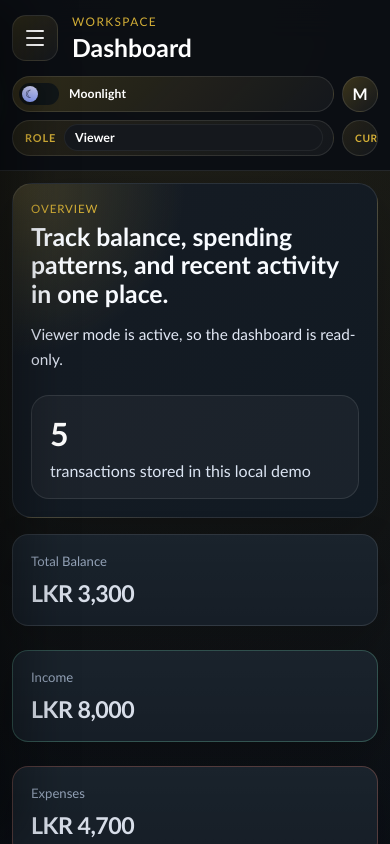
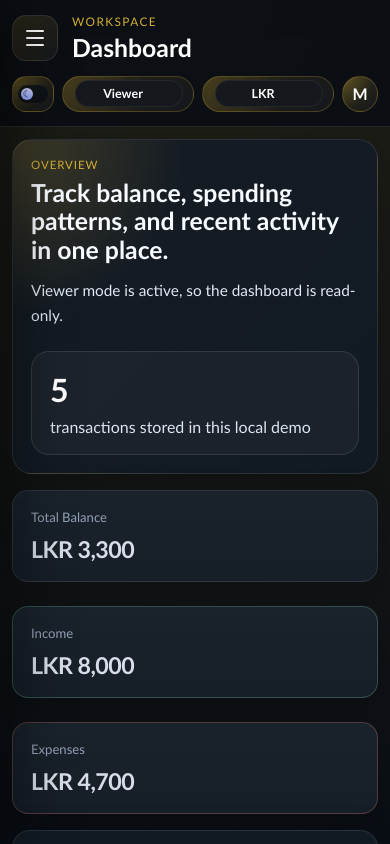
Before and after one commit to MalshaFDO/Finance-Dashboard, a React (Vite) app: page / in a window 390 px wide. Shown: the top 844 px of the page. Built offline with nearby package versions, Linux system fonts and the light colour scheme.

Commit message:
Add gold accent to mobile topbar controls

```diff
--- a/src/components/layout/Topbar/Topbar.css
+++ b/src/components/layout/Topbar/Topbar.css
@@ -355,47 +355,44 @@
   .topbar-right {
     width: 100%;
     display: grid;
-    grid-template-columns: minmax(0, 1fr) 36px;
-    grid-template-areas:
-      "theme profile"
-      "role currency";
+    grid-template-columns: 42px minmax(0, 1fr) minmax(0, 1fr) 36px;
+    grid-template-areas: "theme role currency profile";
     align-items: center;
     gap: 8px;
   }
 
   .theme-toggle-pill {
     grid-area: theme;
-    justify-content: flex-start;
-    width: 100%;
-    min-width: 0;
+    justify-content: center;
+    width: 42px;
+    min-width: 42px;
     height: 36px;
-    padding: 4px 10px 4px 6px;
-    border-radius: 999px;
-    background: linear-gradient(135deg, rgba(212, 175, 55, 0.18), var(--surface-soft));
+    padding: 0;
+    border-radius: 14px;
+    border-color: rgba(212, 175, 55, 0.28);
+    background:
+      radial-gradient(circle at top left, rgba(212, 175, 55, 0.28), transparent 68%),
+      linear-gradient(135deg, rgba(212, 175, 55, 0.18), var(--surface-soft));
     box-shadow: none;
   }
 
   .theme-toggle-label {
-    display: inline;
-    font-size: 0.76rem;
-    overflow: hidden;
-    text-overflow: ellipsis;
-    white-space: nowrap;
+    display: none;
   }
 
   .theme-toggle-track {
-    width: 40px;
-    height: 22px;
+    width: 30px;
+    height: 18px;
   }
 
   .theme-toggle-thumb {
-    width: 16px;
-    height: 16px;
-    font-size: 0.7rem;
+    width: 12px;
+    height: 12px;
+    font-size: 0.58rem;
   }
 
   .theme-toggle-pill.light .theme-toggle-thumb {
-    transform: translateX(16px);
+    transform: translateX(12px);
   }
 
   .role-pill {
@@ -405,7 +402,10 @@
     height: 36px;
     padding: 5px 10px 5px 12px;
     border-radius: 999px;
-    background: linear-gradient(135deg, rgba(212, 175, 55, 0.12), var(--surface-soft));
+    border-color: rgba(212, 175, 55, 0.24);
+    background:
+      radial-gradient(circle at top left, rgba(212, 175, 55, 0.18), transparent 62%),
+      linear-gradient(135deg, rgba(212, 175, 55, 0.14), var(--surface-soft));
     box-shadow: none;
     overflow: hidden;
   }
@@ -418,28 +418,26 @@
     padding: 5px 10px 5px 12px;
     gap: 6px;
     border-radius: 999px;
-    background: linear-gradient(135deg, rgba(212, 175, 55, 0.12), var(--surface-soft));
+    border-color: rgba(212, 175, 55, 0.24);
+    background:
+      radial-gradient(circle at top left, rgba(212, 175, 55, 0.18), transparent 62%),
+      linear-gradient(135deg, rgba(212, 175, 55, 0.14), var(--surface-soft));
     box-shadow: none;
     overflow: hidden;
   }
 
   .role-pill-label,
   .currency-pill-label {
-    display: inline;
-    font-size: 0.68rem;
-  }
-
-  .currency-pill-label {
-    font-size: 0.64rem;
-    letter-spacing: 0.06em;
+    display: none;
   }
 
   .role-pill select {
     flex: 1 1 auto;
     min-width: 0;
     width: 100%;
-    padding: 5px 26px 5px 10px;
+    padding: 5px 22px 5px 10px;
     font-size: 0.78rem;
+    text-align: center;
     color: var(--text-strong);
     -webkit-text-fill-color: var(--text-strong);
   }
@@ -448,9 +446,10 @@
     flex: 1 1 auto;
     min-width: 0;
     width: 100%;
-    padding: 5px 22px 5px 8px;
+    padding: 5px 20px 5px 8px;
     font-size: 0.78rem;
     font-weight: 800;
+    text-align: center;
     color: var(--text-strong);
     -webkit-text-fill-color: var(--text-strong);
   }
@@ -464,6 +463,10 @@
     width: 36px;
     min-width: 36px;
     height: 36px;
+    border-color: rgba(212, 175, 55, 0.26);
+    background:
+      radial-gradient(circle at top left, rgba(212, 175, 55, 0.28), transparent 65%),
+      linear-gradient(135deg, rgba(212, 175, 55, 0.2), var(--surface-soft));
   }
 
   .profile-menu {
@@ -476,10 +479,8 @@
 
 @media (max-width: 380px) {
   .topbar-right {
-    grid-template-columns: minmax(0, 1fr) 34px;
-    grid-template-areas:
-      "theme profile"
-      "role currency";
+    grid-template-columns: 38px minmax(0, 1fr) minmax(0, 1fr) 34px;
+    grid-template-areas: "theme role currency profile";
   }
 
   .topbar-left {
@@ -501,58 +502,42 @@
   }
 
   .theme-toggle-pill {
-    min-width: 0;
+    width: 38px;
+    min-width: 38px;
     height: 34px;
-    padding: 4px 9px 4px 6px;
-  }
-
-  .theme-toggle-label {
-    font-size: 0.74rem;
+    padding: 0;
   }
 
   .theme-toggle-track {
-    width: 38px;
-    height: 21px;
+    width: 28px;
+    height: 16px;
   }
 
   .theme-toggle-thumb {
-    width: 15px;
-    height: 15px;
-    font-size: 0.68rem;
+    width: 11px;
+    height: 11px;
+    font-size: 0.52rem;
   }
 
   .theme-toggle-pill.light .theme-toggle-thumb {
-    transform: translateX(15px);
+    transform: translateX(11px);
   }
 
   .role-pill,
   .currency-pill {
     height: 34px;
-    padding: 4px 9px 4px 12px;
-  }
-
-  .currency-pill {
-    min-width: 0;
-  }
-
-  .role-pill-label,
-  .currency-pill-label {
-    font-size: 0.68rem;
-  }
-
-  .currency-pill-label {
-    display: none;
+    padding: 4px 8px 4px 10px;
   }
 
   .role-pill select {
     min-width: 0;
-    font-size: 0.78rem;
+    font-size: 0.74rem;
   }
 
   .currency-pill select {
     min-width: 0;
-    font-size: 0.78rem;
-    padding-right: 20px;
+    font-size: 0.74rem;
+    padding-right: 18px;
   }
 
   .avatar {
```
